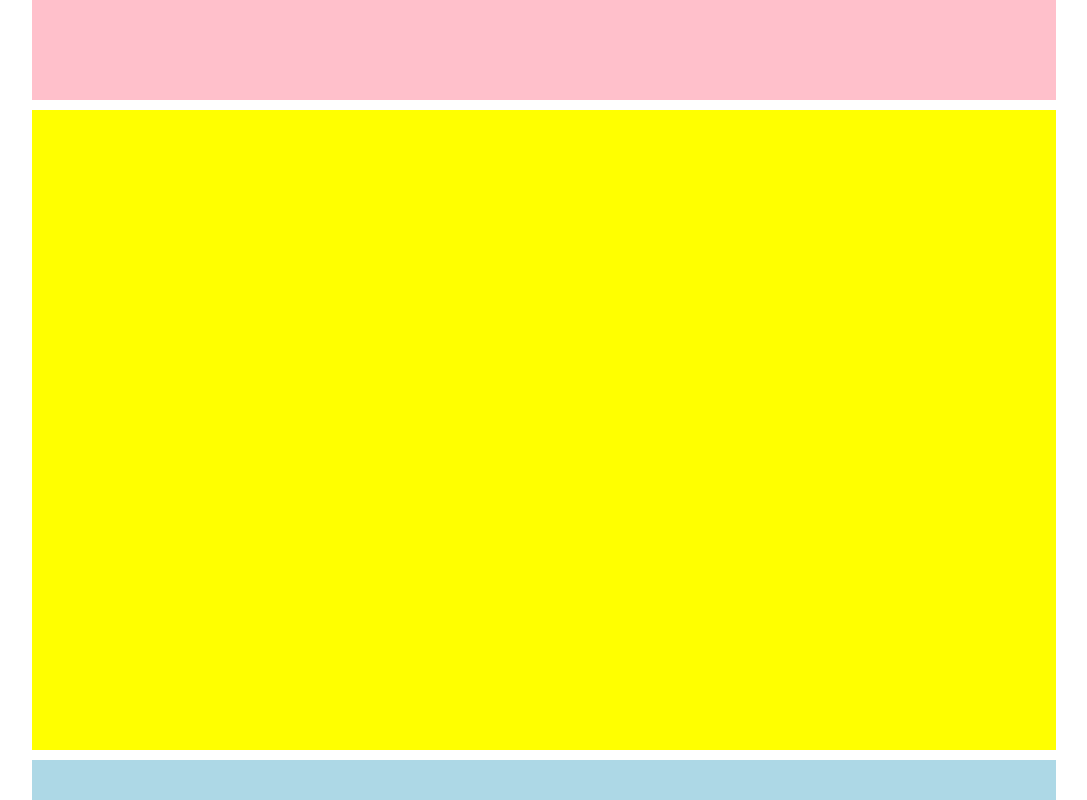
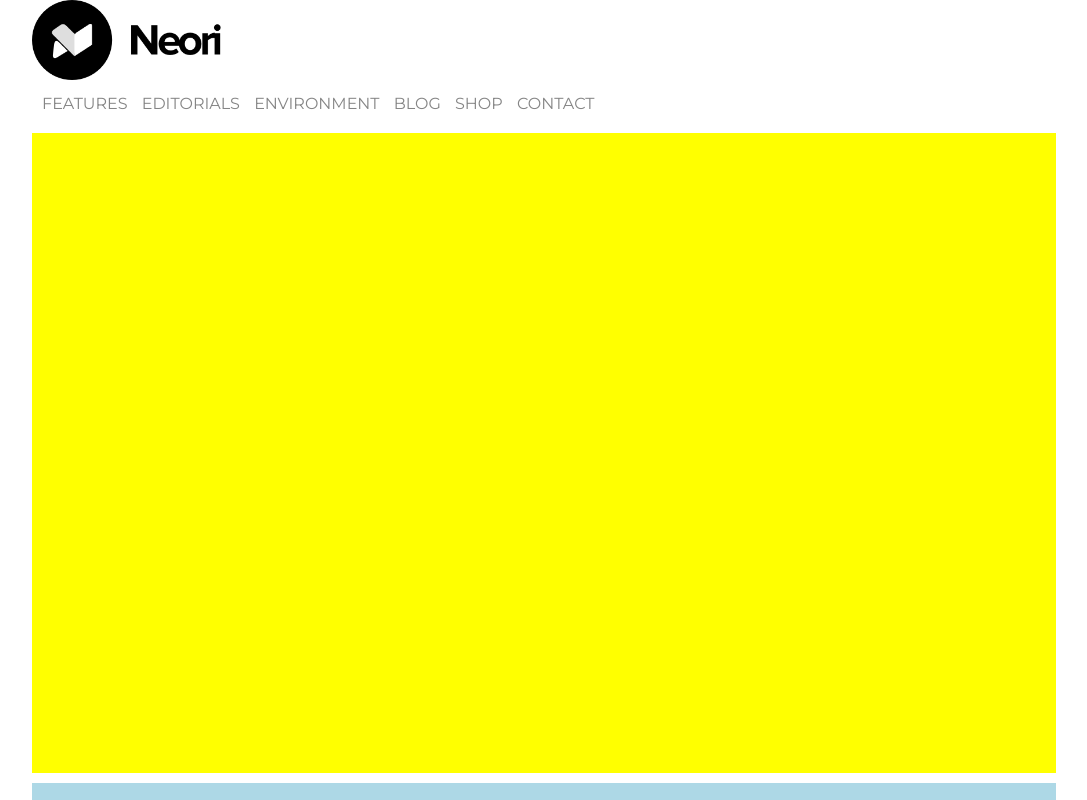
Before and after one commit to giordanoale/htmlcss-wp, a plain HTML site: page index.html in a window 1280 px wide. Shown: the top 800 px of the page, without its empty margins (96-1183 px from the left). Drawn offline with Linux system fonts and the light colour scheme.

Commit message:
Header e navbar

```diff
--- a/css/style.css
+++ b/css/style.css
@@ -17,9 +17,34 @@ body{
 
 /* header */
 header{
-  height: 100px;
-  background-color: pink;
   margin-bottom: 10px;
+}
+
+img{
+  height: 80px;
+}
+
+nav{
+  padding: 10px;
+}
+
+ul{
+  list-style: none;
+}
+
+li{
+  display: inline-block;
+  margin-right: 10px;
+}
+
+ul li a{
+  text-decoration: none;
+  color: #858585;
+}
+
+li a:hover{
+  color: black;
+  border-bottom: 2px solid black;
 }
 /* /header */
 
--- a/index.html
+++ b/index.html
@@ -14,7 +14,21 @@
 
       <!-- intestazione -->
       <header>
-
+        <a href="index.html">
+          <img src="img/logo.png" alt="logo">
+        </a>
+        <!-- barra di navigazione -->
+        <nav>
+          <ul>
+            <li><a href="#">FEATURES</a></li>
+            <li><a href="#">EDITORIALS</a></li>
+            <li><a href="#">ENVIRONMENT</a></li>
+            <li><a href="#">BLOG</a></li>
+            <li><a href="#">SHOP</a></li>
+            <li><a href="#">CONTACT</a></li>
+          </ul>
+        </nav>
+        <!-- /barra di navigazione -->
       </header>
       <!-- /intestazione -->
 
```
Also changed, not shown: 1 other file.
